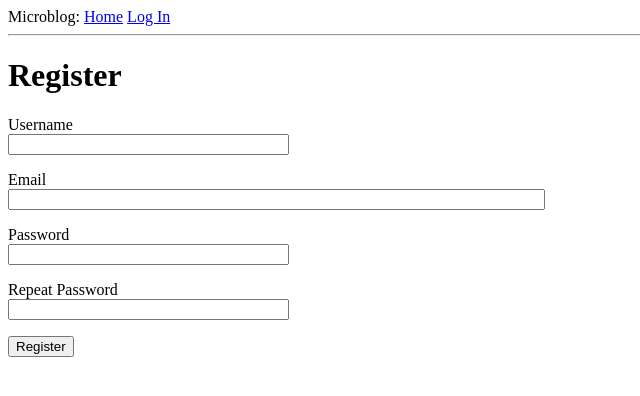
After one commit to jacobjpelletier/flask-mega-tutorial, a Flask app: page /register in a window 1280 px wide. The commit adds this page. Shown: the top 396 px of the page, without its empty margins (0-640 px from the left). Run offline with Flask 2, Linux system fonts and the light colour scheme.

Commit message:
user registration

```diff
--- a/microblog/app/__init__.py
+++ b/microblog/app/__init__.py
@@ -2,11 +2,12 @@ from flask import Flask
 from config import Config
 from flask_sqlalchemy import SQLAlchemy
 from flask_migrate import Migrate
-
+from flask_login import LoginManager
 
 app = Flask(__name__)
 app.config.from_object(Config)
 db = SQLAlchemy(app)
 migrate = Migrate(app, db)
-
+login = LoginManager(app)
+login.login_view = 'login'
 from app import routes, models
--- a/microblog/app/forms.py
+++ b/microblog/app/forms.py
@@ -1,9 +1,27 @@
 from flask_wtf import FlaskForm
 from wtforms import StringField, PasswordField, BooleanField, SubmitField
-from wtforms.validators import DataRequired
+from wtforms.validators import DataRequired, ValidationError, Email, EqualTo
+from app.models import User
 
 class LoginForm(FlaskForm):
     username = StringField('Username', validators=[DataRequired()])
     password = PasswordField('Password', validators=[DataRequired()])
     remember_me = BooleanField('Remember Me')
     submit = SubmitField('Sign in')
+
+class RegistrationForm(FlaskForm):
+    username = StringField('Username', validators=[DataRequired()])
+    email = StringField('Email', validators=[DataRequired(), Email()])
+    password = PasswordField('Password', validators=[DataRequired()])
+    password2 = PasswordField('Repeat Password', validators=[DataRequired(), EqualTo('password')])
+    submit = SubmitField('Register')
+
+    def validate_username(self, username):
+        user = User.query.filter_by(username=username.data).first()
+        if user is not None:
+            raise ValidationError('Please use a different username.')
+
+    def validate_email(self, email):
+        user = User.query.filter_by(email=email.data).first()
+        if user is not None:
+            raise ValidationError('Please use a different email address.')
--- a/microblog/app/routes.py
+++ b/microblog/app/routes.py
@@ -1,12 +1,16 @@
-from app import app
+from app import app, db
 from app.forms import LoginForm
-from flask import render_template, flash, redirect
-
+from flask import render_template, flash, redirect, request, url_for
+from app.models import User
+from werkzeug.urls import url_parse
+from flask_login import current_user, login_user, logout_user, login_required
+from app.forms import RegistrationForm
 
 @app.route('/')
 @app.route('/index')
+@login_required
 def index():
-    user = {'username': 'Miguel'}
+    ##user = {'username': 'Miguel'}
     posts = [
         {
             'author' : {'username': 'John '},
@@ -17,13 +21,50 @@ def index():
             'body': 'The Avengers movie was so cool!'
         }
     ]
-    return render_template('index.html', title='Home', user=user, posts=posts)
+    return render_template('index.html', title='Home', posts=posts)
+
+@app.route('/register', methods=["GET", "POST"])
+def register():
+    if current_user.is_authenticated:
+        return redirect(url_for('index'))
+    form = RegistrationForm()
+    if form.validate_on_submit():
+        user = User(username=form.username.data, email=form.email.data)
+        user.set_password(form.password.data)
+        db.session.add(user)
+        db.session.commit()
+        flash('Congratulations, you are now a registered user!')
+        return redirect(url_for('login'))
+    return render_template('register.html', title='Register', form=form)
 
 @app.route('/login', methods=['GET', 'POST'])
 def login():
+    if current_user.is_authenticated:
+        return redirect(url_for('index'))
     form = LoginForm()
     if form.validate_on_submit():
-        flash('Login requested for user {}, remember_me={}'.format(
-            form.username.data, form.remember_me.data))
-        return redirect('/index')
+        user = User.query.filter_by(username=form.username.data).first()
+        if user is None or not user.check_password(form.password.data):
+            flash('Invalid username or password')
+            return redirect(url_for('login'))
+        login_user(user, remember=form.remember_me.data)
+        next_page = request.args.get('next')
+        if not next_page or url_parse(next_page).netloc != '':
+            next_page = url_for('index')
+        return redirect(next_page)
     return render_template('login.html', title='Sign In', form=form)
+
+@app.route('/logout')
+def logout():
+    logout_user()
+    return redirect(url_for('index'))
+
+@app.route('/user/<username>')
+@login_required
+def user(username):
+    user = User.query.filter_by(username=username).first_or_404()
+    posts = [
+        {'author': user, 'body': 'Test post #1'},
+        {'author': user, 'body': 'Text post #2'}
+    ]
+    return render_template('user.html', user=user, posts=posts)
--- a/microblog/app/templates/base.html
+++ b/microblog/app/templates/base.html
@@ -11,7 +11,11 @@
     <div>
         Microblog:
         <a href="{{ url_for('index') }}">Home</a>
+        {% if current_user.is_anonymous %}
         <a href="{{ url_for('login') }}">Log In</a>
+        {% else %}
+        <a href="{{ url_for('logout') }}">Logout</a>
+        {% endif %}
     </div>
     <hr>
     {% with messages = get_flashed_messages() %}
--- a/microblog/app/templates/index.html
+++ b/microblog/app/templates/index.html
@@ -2,7 +2,7 @@
 
 {% block content %}
 
-    <h1>Hello, {{ user.username }}!</h1>
+    <h1>Hello, {{ current_user.username }}!</h1>
     {% for post in posts %}
     <div>
         <p>
--- a/microblog/app/templates/login.html
+++ b/microblog/app/templates/login.html
@@ -20,5 +20,6 @@
         </p>
         <p>{{ form.remember_me() }} {{ form.remember_me.label }}</p>
         <p>{{ form.submit() }}</p>
+        <p>New User? <a href="{{ url_for('register') }}">Click to Register!</a></p>
     </form>
 {% endblock %}
--- /dev/null
+++ b/microblog/app/templates/register.html
@@ -0,0 +1,37 @@
+{% extends "base.html" %}
+
+{% block content %}
+    <h1>Register</h1>
+    <form action="" method="post">
+        {{ form.hidden_tag() }}
+        <p>
+            {{ form.username.label }}<br>
+            {{ form.username(size=32) }}<br>
+            {% for error in form.username.erros %}
+            <span style="color: red;">[{{ error }}]</span>
+            {% endfor %}
+        </p>
+        <p>
+            {{ form.email.label }}<br>
+            {{ form.email(size=64) }}<br>
+            {% for error in form.email.errors %}
+            <span style="color: red;">[{{ error }}]</span>
+            {% endfor %}
+        </p>
+        <p>
+            {{ form.password.label }}<br>
+            {{ form.password(size=32) }}<br>
+            {% for error in form.password.errors %}
+            <span style="color: red;">[{{ error }}]</span>
+            {% endfor %}
+        </p>
+        <p>
+            {{ form.password2.label }}<br>
+            {{ form.password2(size=32) }}<br>
+            {% for error in form.password2.errors %}
+            <span style="color: red;">[{{ error }}]</span>
+            {% endfor %}
+        </p>
+        <p>{{ form.submit }}</p>
+    </form>
+{% endblock %}
```
Also changed, not shown: microblog/app/models.py (+14 -2 lines), microblog/microblog.py (+6 -1 lines), microblog/app.db, microblog/app/templates/user.html (added), microblog/config.py (line endings or trailing spaces), 2 other files.
